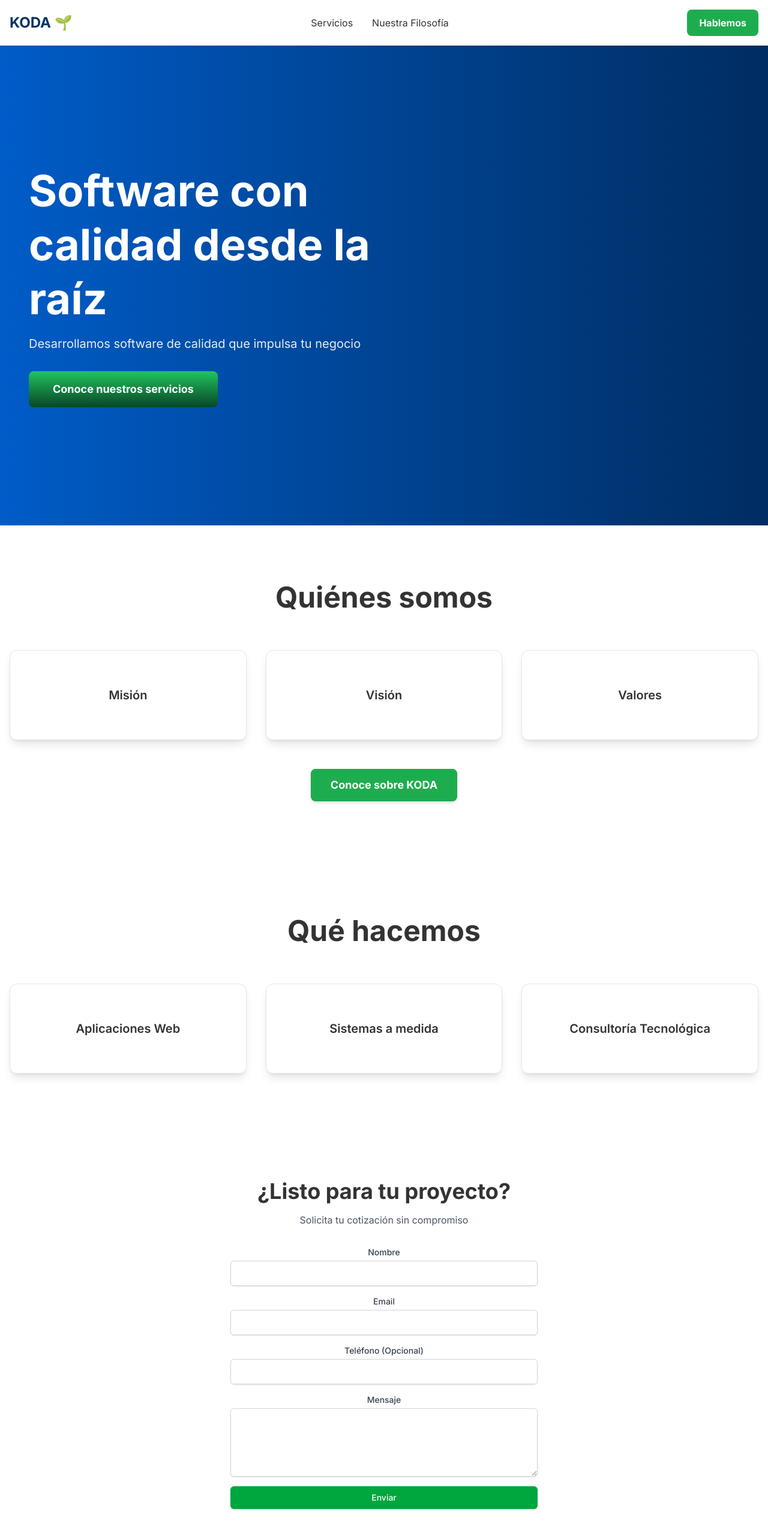
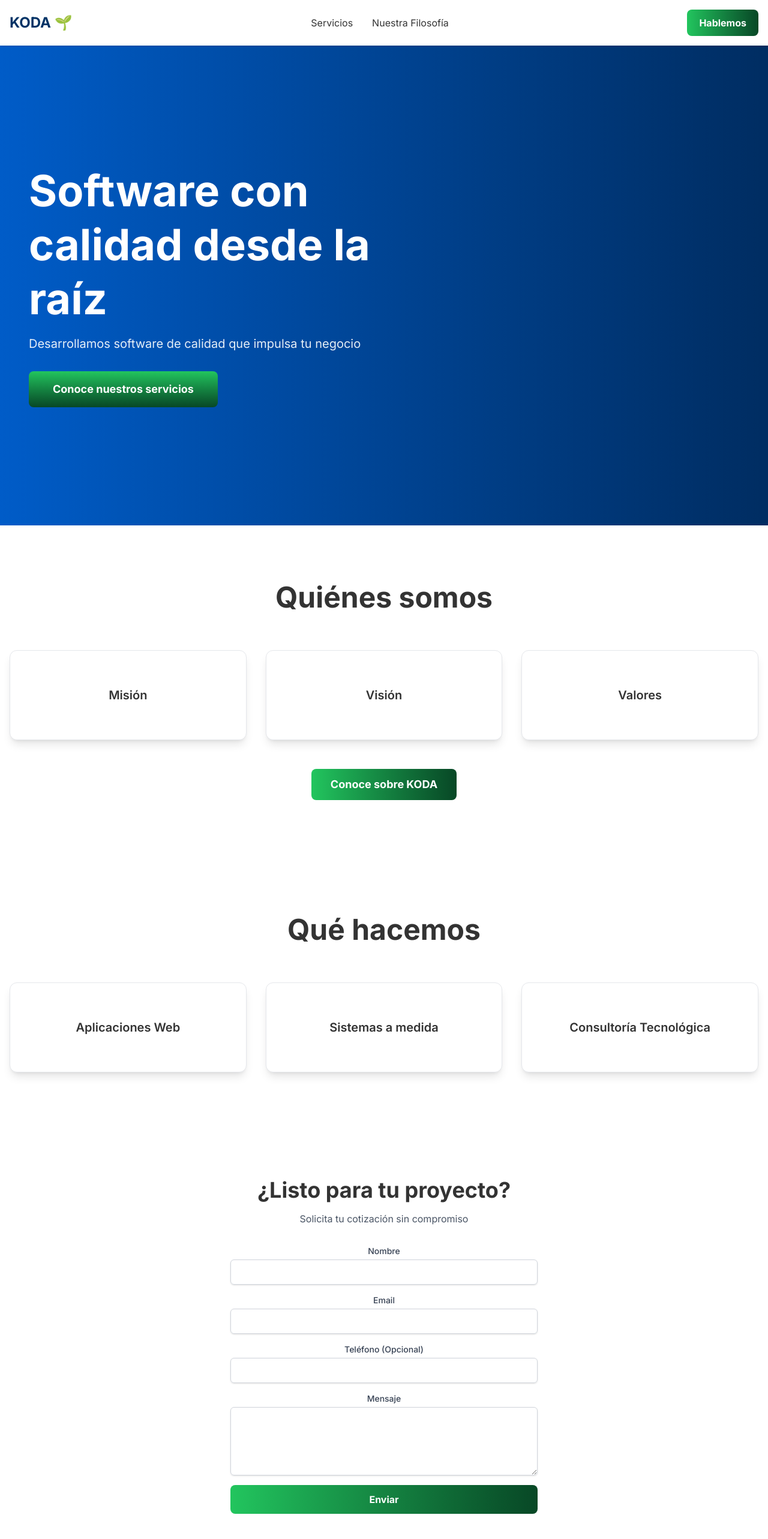
Before and after one commit to koda-tec/KodaWeb, a Next.js app: page / in a window 1280 px wide. Shown: the top 2566 px of the page at 60% size. Built offline with nearby package versions, Linux system fonts and the light colour scheme.

Commit message:
fix AboutSection + ContactForm

```diff
--- a/src/app/components/about-slides/CtaSlide.tsx
+++ b/src/app/components/about-slides/CtaSlide.tsx
@@ -2,10 +2,12 @@ import Link from 'next/link';
 
 export const CtaSlide = () => (
   <div className="text-center p-6 md:p-10 flex flex-col justify-center items-center min-h-[70vh]">
-    <h2 className="¿text-3xl md:text-4xl font-bold text-koda-dark">
+    <h2 className="text-3xl md:text-4xl font-bold text-koda-dark">
       ¿Listo para llevar tu software al siguiente nivel?
     </h2>
-    <Link href="/contacto" className="mt-6 bg-koda-green-emerald text-white font-bold py-3 px-8 md:px-10 rounded-lg text-lg md:text-xl transition hover:bg-opacity-90">
+
+    <Link href="/contacto" className="mt-6 inline-block font-bold text-white rounded-lg text-lg md:text-xl transition-transform hover:-translate-y-1 py-3 px-8 md:px-10
+                                     bg-gradient-to-r from-btn-start to-btn-end">
       Contáctanos
     </Link>
   </div>
--- a/src/app/components/layout/Header.tsx
+++ b/src/app/components/layout/Header.tsx
@@ -5,62 +5,45 @@ import Link from 'next/link';
 
 export default function Header() {
   const [isMenuOpen, setIsMenuOpen] = useState(false);
-
-  const toggleMenu = () => {
-    setIsMenuOpen(!isMenuOpen);
-  };
+  const toggleMenu = () => setIsMenuOpen(!isMenuOpen);
 
   return (
     <header className="bg-white shadow-sm sticky top-0 z-50">
-      {/* Contenedor principal del Header */}
       <div className="container mx-auto flex items-center justify-between p-4">
-
-        {/* 1. Logo (Siempre visible) */}
-        <Link href="/" className="z-20"> {/* z-20 para que esté por encima del menú móvil */}
+        <Link href="/" className="z-20">
           <span className="text-2xl font-bold text-koda-blue-deep">KODA 🌱</span>
         </Link>
-
-        {/* 2. Navegación de Escritorio (Oculta en móvil) */}
         <nav className="hidden md:flex items-center space-x-8">
-          <Link href="/servicios" className="text-koda-dark hover:text-koda-green-emerald transition-colors">
-            Servicios
-          </Link>
-          <Link href="/filosofia" className="text-koda-dark hover:text-koda-green-emerald transition-colors">
-            Nuestra Filosofía
-          </Link>
+          <Link href="/servicios" className="text-koda-dark hover:text-koda-green-emerald transition-colors">Servicios</Link>
+          <Link href="/filosofia" className="text-koda-dark hover:text-koda-green-emerald transition-colors">Nuestra Filosofía</Link>
         </nav>
 
-        {/* 3. Botón de "Hablemos" de Escritorio (Oculto en móvil) */}
+
         <div className="hidden md:block">
           <Link href="/contacto">
-            <button className="bg-koda-green-emerald px-5 py-2.5 font-bold text-white rounded-lg transition hover:opacity-90">
+            <button className="font-bold text-white rounded-lg transition-transform hover:-translate-y-1 py-2.5 px-5
+                               bg-gradient-to-r from-btn-start to-btn-end">
               Hablemos
             </button>
           </Link>
         </div>
 
-        {/* 4. Botón de Hamburguesa (Solo visible en móvil) */}
         <div className="md:hidden">
           <button onClick={toggleMenu} aria-label="Abrir menú" className="z-20">
-            <svg className="w-6 h-6 text-koda-blue-deep" fill="none" stroke="currentColor" viewBox="0 0 24 24" xmlns="http://www.w3.org/2000/svg"><path strokeLinecap="round" strokeLinejoin="round" strokeWidth={2} d="M4 6h16M4 12h16m-7 6h7" /></svg>
+            <svg className="w-6 h-6 text-koda-blue-deep" fill="none" stroke="currentColor" viewBox="0 0 24 24"><path strokeLinecap="round" strokeLinejoin="round" strokeWidth={2} d="M4 6h16M4 12h16m-7 6h7" /></svg>
           </button>
         </div>
       </div>
 
-      {/* 5. Menú Desplegable Móvil (Se muestra u oculta con estado) */}
-      <div
-        className={`md:hidden absolute top-0 left-0 w-full h-screen bg-white transition-transform duration-300 ease-in-out flex flex-col items-center justify-center space-y-8 ${isMenuOpen ? 'transform translate-x-0' : 'transform -translate-x-full'}`}
-      >
+      <div className={`md:hidden ... ${isMenuOpen ? 'transform translate-x-0' : 'transform -translate-x-full'}`}>
         <nav className="flex flex-col items-center space-y-6 text-xl">
-          <Link href="/servicios" onClick={toggleMenu} className="text-koda-dark hover:text-koda-green-emerald transition-colors">
-            Servicios
-          </Link>
-          <Link href="/filosofia" onClick={toggleMenu} className="text-koda-dark hover:text-koda-green-emerald transition-colors">
-            Nuestra Filosofía
-          </Link>
+          <Link href="/servicios" onClick={toggleMenu} className="...">Servicios</Link>
+          <Link href="/filosofia" onClick={toggleMenu} className="...">Nuestra Filosofía</Link>
         </nav>
+
         <Link href="/contacto" onClick={toggleMenu}>
-          <button className="bg-koda-green-emerald px-8 py-3 font-bold text-white rounded-lg text-lg">
+          <button className="font-bold text-white rounded-lg text-lg w-full max-w-xs py-3 px-8
+                             bg-gradient-to-r from-btn-start to-btn-end">
             Hablemos
           </button>
         </Link>
--- a/src/app/components/sections/AboutSection.tsx
+++ b/src/app/components/sections/AboutSection.tsx
@@ -3,10 +3,8 @@ import Link from 'next/link';
 
 export default function AboutSection() {
     return (
-
         <section id="sobre-nosotros" className="py-24 px-4 bg-white">
             <div className="container mx-auto text-center">
-
                 <h2 className="text-4xl md:text-5xl font-bold text-koda-dark mb-16">
                     Quiénes somos
                 </h2>
@@ -17,7 +15,8 @@ export default function AboutSection() {
                 </div>
 
                 <Link href="/filosofia"
-                   className="inline-block bg-koda-green-emerald text-white font-bold py-3 px-8 rounded-lg text-lg transition-all shadow-md hover:shadow-lg border border-green-700/20">
+                   className="inline-block font-bold text-white text-lg rounded-lg transition-transform hover:-translate-y-1 py-3 px-8
+                              bg-gradient-to-r from-btn-start to-btn-end">
                     Conoce sobre KODA
                 </Link>
             </div>
--- a/src/app/components/sections/ContactForm.tsx
+++ b/src/app/components/sections/ContactForm.tsx
@@ -115,11 +115,13 @@ export default function ContactForm() {
       {success && <div className={messageStyles.success}>{success}</div>}
       {error && <div className={messageStyles.error}>{error}</div>}
 
-      <div>
+        <div>
+
         <button
           type="submit"
           disabled={loading}
-          className="w-full flex justify-center py-2 px-4 border border-transparent rounded-md shadow-sm text-sm font-medium text-white bg-green-600 hover:bg-green-700 focus:outline-none focus:ring-2 focus:ring-offset-2 focus:ring-green-500 disabled:bg-gray-400"
+          className="w-full flex justify-center font-bold text-white rounded-lg transition-opacity hover:opacity-90 py-3 px-4
+                     bg-gradient-to-r from-btn-start to-btn-end disabled:bg-gray-400 disabled:bg-none"
         >
           {loading ? 'Enviando...' : 'Enviar'}
         </button>
```
